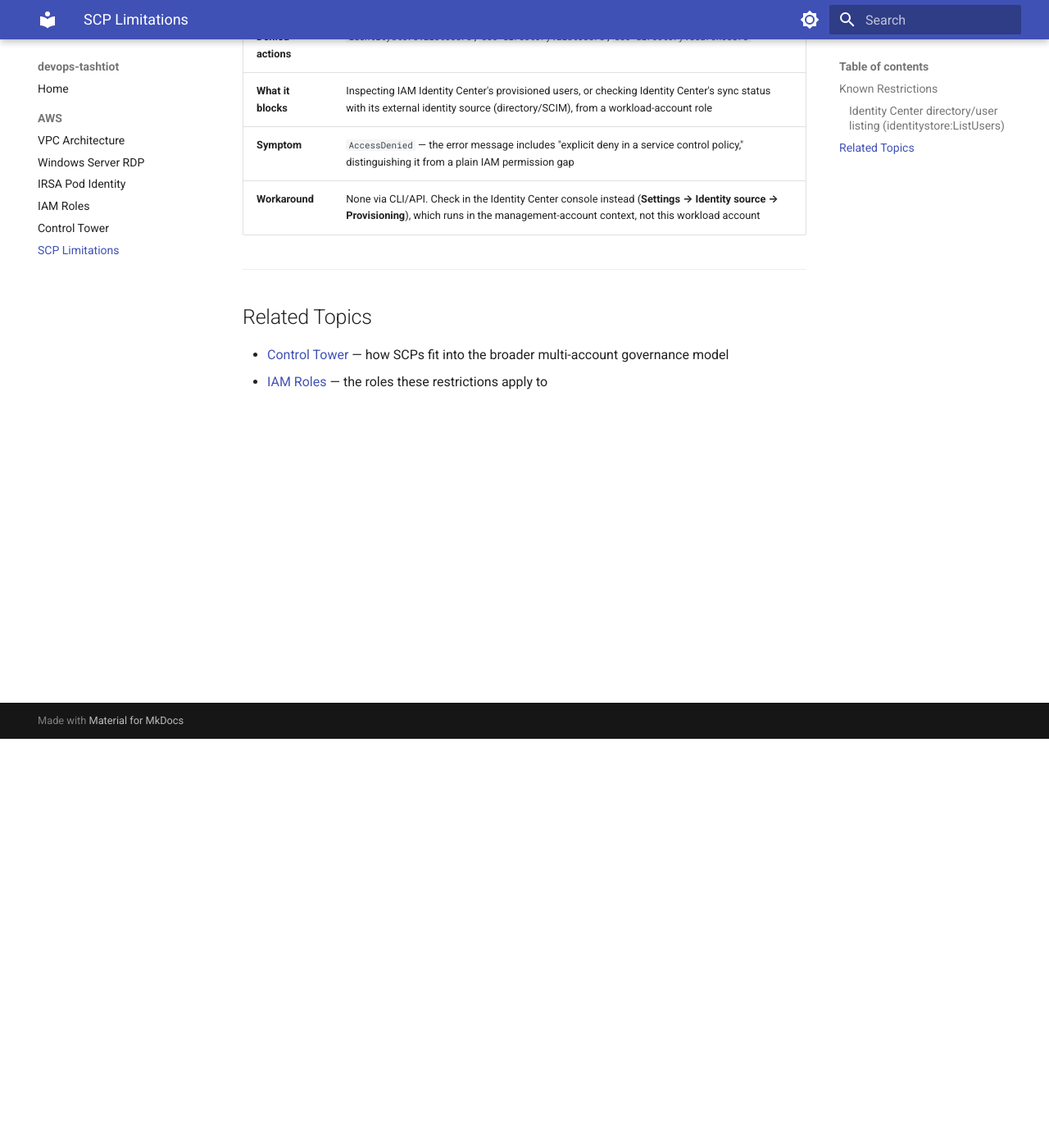
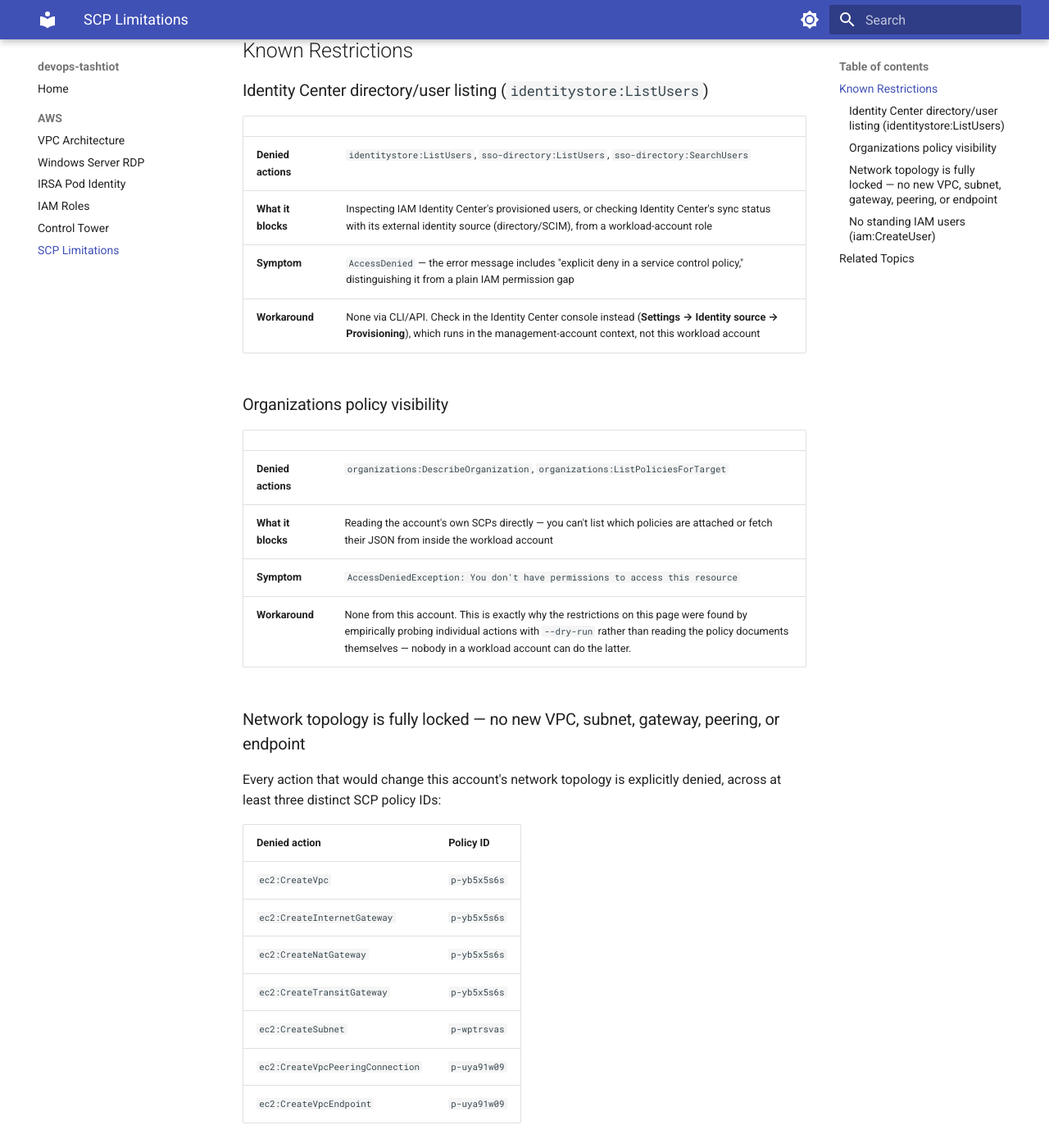
Before and after one commit to devops-tashtiot/devops-tashtiot.github.io, an MkDocs documentation site: the page built from docs-src/aws/scp-limitations.md, in a window 1280 px wide and 1400 px high, scrolled down 499 px. Shown: the whole window at 82% size. Built offline with MkDocs 1.6.1 and Material for MkDocs 9.7.7, drawn with Linux system fonts in a browser that asks for light colours; some of the changed text lies outside the part shown.

Commit message:
docs: add empirically-verified SCP findings (network topology lockdown, IAM user creation, Organizations read access)

```diff
--- a/docs-src/aws/scp-limitations.md
+++ b/docs-src/aws/scp-limitations.md
@@ -6,6 +6,12 @@
 [Control Tower](control-tower.md) for how that governance model works. Member-account roles
 (including full workload admins) cannot view or override an SCP; it just silently denies the
 underlying API call, regardless of the caller's own IAM permissions.
+
+Everything below the Identity Center entry was confirmed by direct, safe probing of this
+account — `ec2:*` calls with the `--dry-run` flag (which evaluates permissions/SCPs without ever
+executing the action), and for the one non-dry-run-capable case (`iam:CreateUser`) relying on the
+fact that an explicit deny stops the call before anything is created. No real resource was
+created to produce these findings.
 
 ---
 
@@ -20,6 +26,53 @@
 | **Symptom** | `AccessDenied` — the error message includes "explicit deny in a service control policy," distinguishing it from a plain IAM permission gap |
 | **Workaround** | None via CLI/API. Check in the Identity Center console instead (**Settings → Identity source → Provisioning**), which runs in the management-account context, not this workload account |
 
+### Organizations policy visibility
+
+| | |
+|---|---|
+| **Denied actions** | `organizations:DescribeOrganization`, `organizations:ListPoliciesForTarget` |
+| **What it blocks** | Reading the account's own SCPs directly — you can't list which policies are attached or fetch their JSON from inside the workload account |
+| **Symptom** | `AccessDeniedException: You don't have permissions to access this resource` |
+| **Workaround** | None from this account. This is exactly why the restrictions on this page were found by empirically probing individual actions with `--dry-run` rather than reading the policy documents themselves — nobody in a workload account can do the latter. |
+
+### Network topology is fully locked — no new VPC, subnet, gateway, peering, or endpoint
+
+Every action that would change this account's network topology is explicitly denied, across at
+least three distinct SCP policy IDs:
+
+| Denied action | Policy ID |
+|---|---|
+| `ec2:CreateVpc` | `p-yb5x5s6s` |
+| `ec2:CreateInternetGateway` | `p-yb5x5s6s` |
+| `ec2:CreateNatGateway` | `p-yb5x5s6s` |
+| `ec2:CreateTransitGateway` | `p-yb5x5s6s` |
+| `ec2:CreateSubnet` | `p-wptrsvas` |
+| `ec2:CreateVpcPeeringConnection` | `p-uya91w09` |
+| `ec2:CreateVpcEndpoint` | `p-uya91w09` |
+
+**What this means in practice**: any Terraform module in this account must reuse the existing
+VPC, subnets, and egress path — it can never provision its own. This is the actual, verified root
+cause behind `devtools-labs/terraform/modules/eks`'s design (reusing `spokeSubnet1`/
+`spokeSubnet2` and an existing shared VPC endpoint for `0.0.0.0/0` egress instead of creating a
+NAT Gateway or a new VPC) — confirmed here as a hard SCP restriction, not just a cost-driven
+choice.
+
+**Confirmed still allowed**, for contrast: `ec2:RunInstances` (plain instance launch into an
+existing subnet) and `ec2:CreateSecurityGroup` both returned `DryRunOperation` (i.e. permitted) —
+the lockdown is specifically on topology-defining resources, not on using the network that
+already exists.
+
+### No standing IAM users (`iam:CreateUser`)
+
+| | |
+|---|---|
+| **Denied action** | `iam:CreateUser` |
+| **Policy ID** | `p-cf140vwn` |
+| **What it blocks** | Creating any IAM user in this account at all |
+| **Symptom** | `AccessDenied` with the same "explicit deny in a service control policy" marker |
+| **Why** | Matches the SSO model described in [Control Tower](control-tower.md) — all human access is meant to flow through IAM Identity Center roles pushed from the management account, not standing per-account IAM users |
+| **Workaround** | None — this is enforced by design. Use an Identity Center permission set instead. |
+
 ---
 
 ## Related Topics
```
